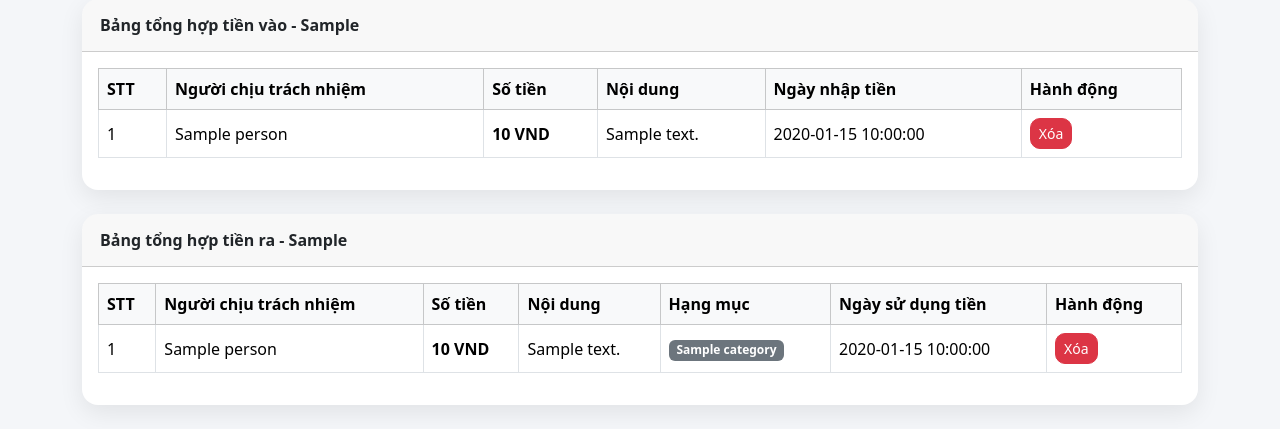
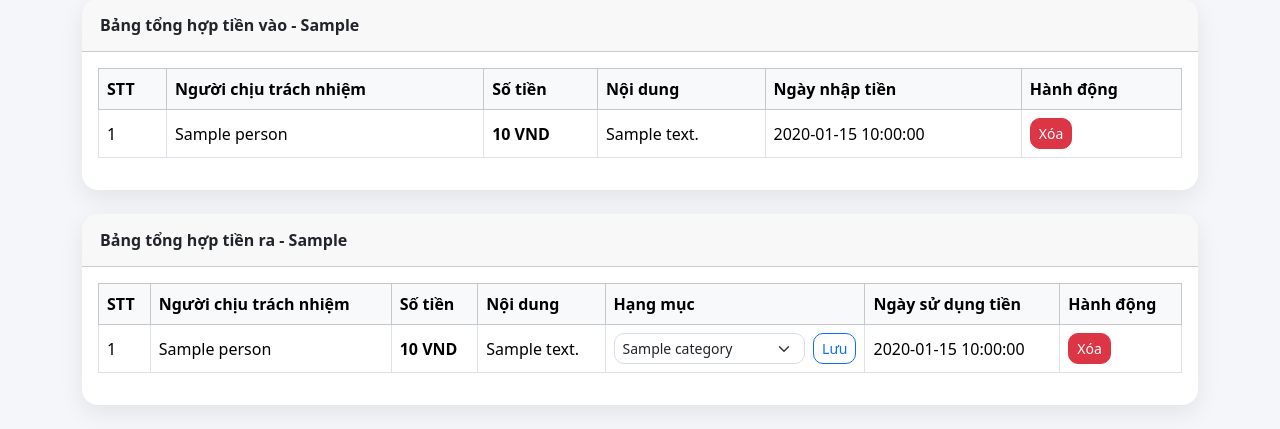
Before and after one commit to eloghcmut/Quy-CLB-ELOG, a Flask app: template templates/overview.html in a window 1280 px wide. Shown: the part 401-830 px from the top of the page. Run offline with Flask 3, Linux system fonts and the light colour scheme; the template is opened without the code that fills it: most values are stand-ins (such as "Sample title", 1, 10 or a date in 2020); one stand-in notice (Sample message) is shown; some libraries are stand-ins or nearby versions.

Commit message:
Update overview.html

```diff
--- a/templates/overview.html
+++ b/templates/overview.html
@@ -112,12 +112,32 @@
                     <td>{{ item.person }}</td>
                     <td class="money expense-money">{{ item.amount | vnd }}</td>
                     <td>{{ item.description }}</td>
+
                     <td>
-                        <span class="badge bg-secondary">
-                            {{ item.category or 'Khác' }}
-                        </span>
+                        <form
+                            method="POST"
+                            action="{{ url_for('update_expense_category', item_id=item.id) }}"
+                            class="category-form d-flex gap-2 align-items-center"
+                        >
+                            <select name="category" class="form-select form-select-sm category-select" required>
+                                {% for category in expense_categories %}
+                                    <option
+                                        value="{{ category }}"
+                                        {% if (item.category or 'Khác') == category %}selected{% endif %}
+                                    >
+                                        {{ category }}
+                                    </option>
+                                {% endfor %}
+                            </select>
+
+                            <button type="submit" class="btn btn-outline-primary btn-sm">
+                                Lưu
+                            </button>
+                        </form>
                     </td>
+
                     <td>{{ item.date }}</td>
+
                     <td>
                         <form
                             method="POST"
```
